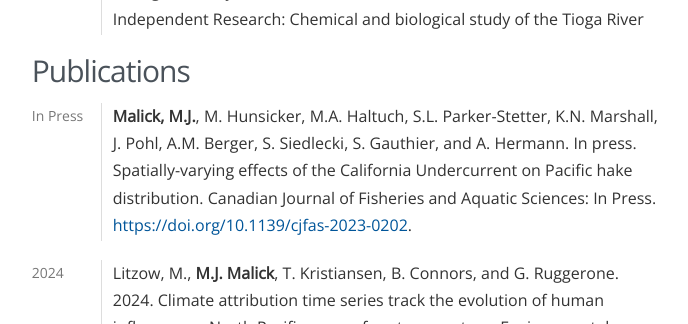
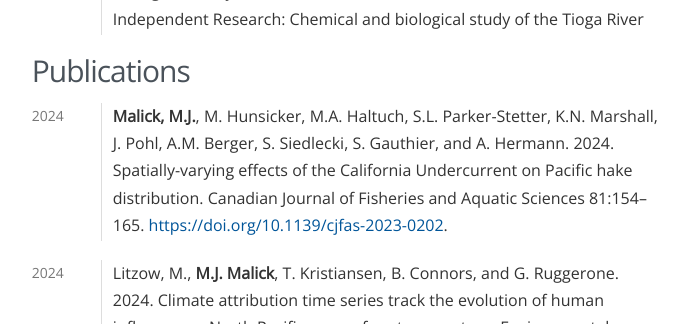
Before and after one commit to michaelmalick/michaelmalick.github.io, a Jekyll site: the page built from malick-cv.md, in a window 1280 px wide and 900 px high, scrolled down 706 px. Shown: the part 155-479 px from the top of the window, without its empty margins (461-1149 px from the left). Built offline with Jekyll 4.4.1, drawn with Linux system fonts in a browser that asks for light colours.

Commit message:
Update ADCP publication

```diff
--- a/malick-cv.md
+++ b/malick-cv.md
@@ -52,12 +52,12 @@ Education
 Publications
 ------------
 
-In Press
+2024
 :   **Malick, M.J.**, M. Hunsicker, M.A. Haltuch, S.L. Parker-Stetter, K.N.
-    Marshall, J. Pohl, A.M. Berger, S. Siedlecki, S. Gauthier, and A. Hermann.
-    In press. Spatially-varying effects of the California Undercurrent on
+    Marshall, J. Pohl, A.M. Berger, S. Siedlecki, S. Gauthier, and A. Hermann. 2024.
+    Spatially-varying effects of the California Undercurrent on
     Pacific hake distribution. Canadian Journal of Fisheries and Aquatic
-    Sciences: In Press. <https://doi.org/10.1139/cjfas-2023-0202>.
+    Sciences 81:154--165. <https://doi.org/10.1139/cjfas-2023-0202>.
 
 2024
 :   Litzow, M., **M.J. Malick**, T. Kristiansen, B. Connors, and G. Ruggerone. 2024.
```
Also changed, not shown: cv/index.md (+4 -4 lines), malick-cv.txt (+4 -4 lines), 1 other file.
